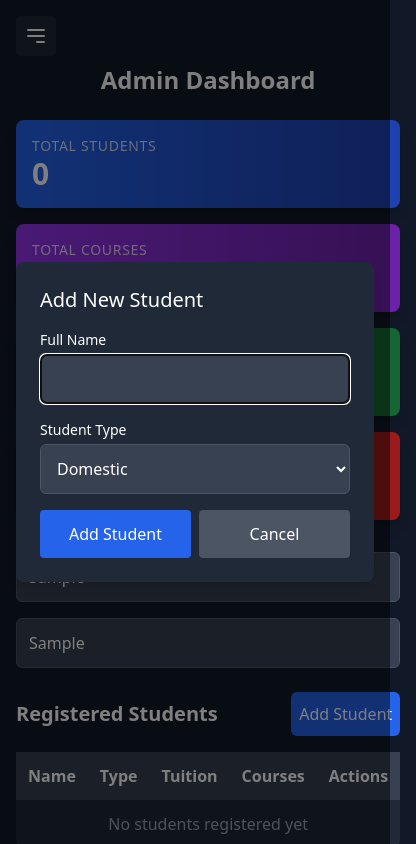
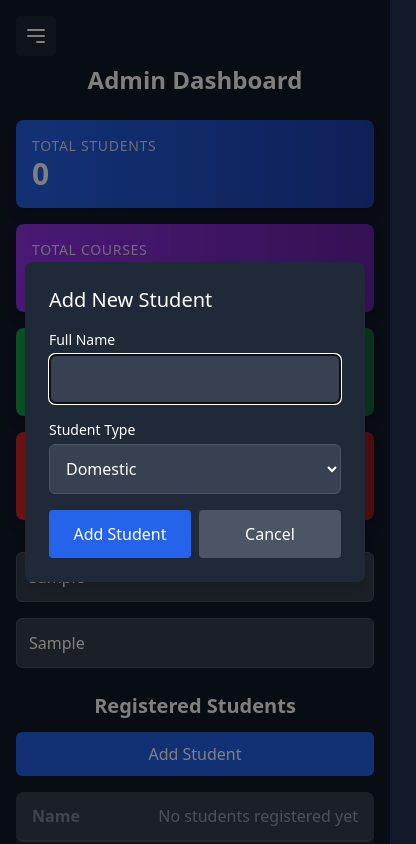
Before and after one commit to amanmaurya7/course-enrollment-system, a plain HTML site: page dashboard.html in a window 390 px wide. Both pictures are taken after typing "Sample", "Sample" into the empty fields and a click on the button "Add Student". Shown: the top 844 px of the page, 416 px wide, since content can reach past the window. Drawn offline with nearby package versions, Linux system fonts and the light colour scheme.

Commit message:
Add responsive styles and improve mobile usability for dashboard tables

```diff
--- a/dashboard.html
+++ b/dashboard.html
@@ -6,6 +6,56 @@
     <title>Admin Dashboard</title>
     <script src="https://cdn.tailwindcss.com"></script>
     <link rel="stylesheet" href="styles.css">
+    <style>
+        /* Mobile-specific responsive styles */
+        @media (max-width: 768px) {
+            .responsive-table table {
+                border: 0;
+            }
+
+            .responsive-table table thead {
+                display: none;
+            }
+
+            .responsive-table table tr {
+                margin-bottom: 1rem;
+                display: block;
+                border-bottom: 2px solid #4b5563;
+                background-color: #374151;
+                border-radius: 0.5rem;
+                overflow: hidden;
+            }
+
+            .responsive-table table td {
+                display: block;
+                text-align: right;
+                padding: 0.75rem 1rem;
+                position: relative;
+            }
+
+            .responsive-table table td:before {
+                content: attr(data-label);
+                float: left;
+                font-weight: 600;
+                opacity: 0.75;
+            }
+
+            /* Improve touch target sizes on mobile */
+            .touch-btn {
+                min-height: 44px;
+                min-width: 44px;
+            }
+        }
+
+        /* Improved modal responsiveness */
+        @media (max-width: 768px) {
+            .modal-content {
+                width: 95% !important;
+                max-height: 90vh;
+                overflow-y: auto;
+            }
+        }
+    </style>
 </head>
 <body class="bg-gray-900 text-white min-h-screen">
     <div class="flex relative">
@@ -57,18 +107,18 @@
 
             <!-- Search and filters -->
             <div class="mb-6 flex flex-col md:flex-row gap-4">
-                <div class="md:w-1/2">
-                    <input type="text" id="studentSearch" placeholder="Search students..." class="w-full p-3 bg-gray-700 rounded-md border border-gray-600">
+                <div class="w-full md:w-1/2">
+                    <input type="text" id="studentSearch" placeholder="Search students..." class="w-full p-3 bg-gray-700 rounded-md border border-gray-600 touch-btn">
                 </div>
-                <div class="md:w-1/2">
-                    <input type="text" id="courseSearch" placeholder="Search courses..." class="w-full p-3 bg-gray-700 rounded-md border border-gray-600">
+                <div class="w-full md:w-1/2">
+                    <input type="text" id="courseSearch" placeholder="Search courses..." class="w-full p-3 bg-gray-700 rounded-md border border-gray-600 touch-btn">
                 </div>
             </div>
 
             <section class="mb-8">
-                <div class="flex justify-between items-center mb-4">
-                    <h2 class="text-xl md:text-2xl font-semibold text-center md:text-left">Registered Students</h2>
-                    <button id="addStudentBtn" class="bg-blue-600 hover:bg-blue-700 p-2 rounded-md touch-btn">Add Student</button>
+                <div class="flex flex-col sm:flex-row justify-between items-center mb-4 gap-3">
+                    <h2 class="text-xl md:text-2xl font-semibold text-center sm:text-left">Registered Students</h2>
+                    <button id="addStudentBtn" class="w-full sm:w-auto bg-blue-600 hover:bg-blue-700 py-2 px-4 rounded-md touch-btn">Add Student</button>
                 </div>
                 <div class="responsive-table overflow-hidden">
                     <table class="w-full bg-gray-800 rounded-lg shadow-lg">
@@ -84,7 +134,6 @@
                         <tbody id="studentTableBody"></tbody>
                     </table>
                 </div>
-                <!-- Loading & Empty states -->
                 <div id="studentTableLoading" class="hidden p-4 text-center">
                     <p>Loading students...</p>
                 </div>
@@ -94,9 +143,9 @@
             </section>
 
             <section class="mb-8">
-                <div class="flex justify-between items-center mb-4">
-                    <h2 class="text-xl md:text-2xl font-semibold text-center md:text-left">Courses</h2>
-                    <button id="dashboardAddCourseBtn" class="bg-green-600 hover:bg-green-700 p-2 rounded-md touch-btn">Add Course</button>
+                <div class="flex flex-col sm:flex-row justify-between items-center mb-4 gap-3">
+                    <h2 class="text-xl md:text-2xl font-semibold text-center sm:text-left">Courses</h2>
+                    <button id="dashboardAddCourseBtn" class="w-full sm:w-auto bg-green-600 hover:bg-green-700 py-2 px-4 rounded-md touch-btn">Add Course</button>
                 </div>
                 <div class="responsive-table overflow-hidden">
                     <table class="w-full bg-gray-800 rounded-lg shadow-lg">
@@ -111,14 +160,13 @@
                         <tbody id="courseTableBody"></tbody>
                     </table>
                 </div>
-                <!-- Empty state for courses -->
                 <div id="courseTableEmpty" class="hidden p-4 text-center text-gray-500">
                     <p>No courses found. Please add courses first.</p>
                 </div>
             </section>
 
             <section>
-                <h2 class="text-xl md:text-2xl font-semibold mb-4 text-center md:text-left">Enrollments</h2>
+                <h2 class="text-xl md:text-2xl font-semibold mb-4 text-center sm:text-left">Enrollments</h2>
                 <div class="responsive-table overflow-hidden">
                     <table class="w-full bg-gray-800 rounded-lg shadow-lg">
                         <thead>
@@ -131,7 +179,6 @@
                         <tbody id="enrollmentTableBody"></tbody>
                     </table>
                 </div>
-                <!-- Empty state for enrollments -->
                 <div id="enrollmentTableEmpty" class="hidden p-4 text-center text-gray-500">
                     <p>No enrollments yet. Please enroll students in courses first.</p>
                 </div>
@@ -139,7 +186,7 @@
 
             <!-- Edit Student Modal -->
             <div id="editStudentModal" class="hidden fixed inset-0 bg-black bg-opacity-50 flex items-center justify-center z-50 p-4">
-                <div class="bg-gray-800 p-6 rounded-lg shadow-lg w-full max-w-sm">
+                <div class="bg-gray-800 p-6 rounded-lg shadow-lg w-full max-w-sm modal-content">
                     <h2 class="text-xl mb-4">Edit Student</h2>
                     <form id="editStudentForm">
                         <input type="hidden" id="editStudentIndex">
@@ -164,7 +211,7 @@
 
             <!-- Add Student Modal (Dashboard) -->
             <div id="addStudentDashboardModal" class="hidden fixed inset-0 bg-black bg-opacity-50 flex items-center justify-center z-50 p-4">
-                <div class="bg-gray-800 p-6 rounded-lg shadow-lg w-full max-w-md">
+                <div class="bg-gray-800 p-6 rounded-lg shadow-lg w-full max-w-md modal-content">
                     <h2 class="text-xl mb-4">Add New Student</h2>
                     <form id="addStudentDashboardForm">
                         <div class="mb-4">
@@ -188,7 +235,7 @@
 
             <!-- Add Course Modal (Dashboard) -->
             <div id="addCourseDashboardModal" class="hidden fixed inset-0 bg-black bg-opacity-50 flex items-center justify-center z-50 p-4">
-                <div class="bg-gray-800 p-6 rounded-lg shadow-lg w-full max-w-md">
+                <div class="bg-gray-800 p-6 rounded-lg shadow-lg w-full max-w-md modal-content">
                     <h2 class="text-xl mb-4">Add New Course</h2>
                     <form id="addCourseDashboardForm">
                         <div class="mb-4">
@@ -205,7 +252,7 @@
 
             <!-- Confirmation Dialog -->
             <div id="confirmationDialog" class="hidden fixed inset-0 bg-black bg-opacity-50 flex items-center justify-center z-50 p-4">
-                <div class="bg-gray-800 p-6 rounded-lg shadow-lg w-full max-w-md">
+                <div class="bg-gray-800 p-6 rounded-lg shadow-lg w-full max-w-md modal-content">
                     <h2 class="text-xl mb-4" id="confirmationTitle">Confirmation</h2>
                     <p id="confirmationMessage" class="mb-6">Are you sure you want to proceed?</p>
                     <div class="flex gap-2">
@@ -391,6 +438,53 @@
                 });
             };
 
+            // Add data-label attributes to table cells for mobile responsiveness
+            const updateTableDataLabels = () => {
+                const tables = document.querySelectorAll('.responsive-table table');
+                tables.forEach(table => {
+                    const headerCells = table.querySelectorAll('thead th');
+                    const headerTexts = Array.from(headerCells).map(th => th.textContent.trim());
+
+                    const rows = table.querySelectorAll('tbody tr');
+                    rows.forEach(row => {
+                        const cells = row.querySelectorAll('td');
+                        cells.forEach((cell, index) => {
+                            if (index < headerTexts.length) {
+                                cell.setAttribute('data-label', headerTexts[index]);
+                            }
+                        });
+                    });
+                });
+            };
+
+            // Call this function whenever tables are rendered
+            const originalRenderStudents = window.renderStudents;
+            if (originalRenderStudents) {
+                window.renderStudents = function(students) {
+                    originalRenderStudents(students);
+                    updateTableDataLabels();
+                };
+            }
+
+            const originalRenderCourses = window.renderCourses;
+            if (originalRenderCourses) {
+                window.renderCourses = function(courses) {
+                    originalRenderCourses(courses);
+                    updateTableDataLabels();
+                };
+            }
+
+            const originalRenderEnrollments = window.renderEnrollments;
+            if (originalRenderEnrollments) {
+                window.renderEnrollments = function(enrollments) {
+                    originalRenderEnrollments(enrollments);
+                    updateTableDataLabels();
+                };
+            }
+
+            // Initial table setup
+            setTimeout(updateTableDataLabels, 500);
+
             // Initial stats update
             updateDashboardStats();
         });
```
